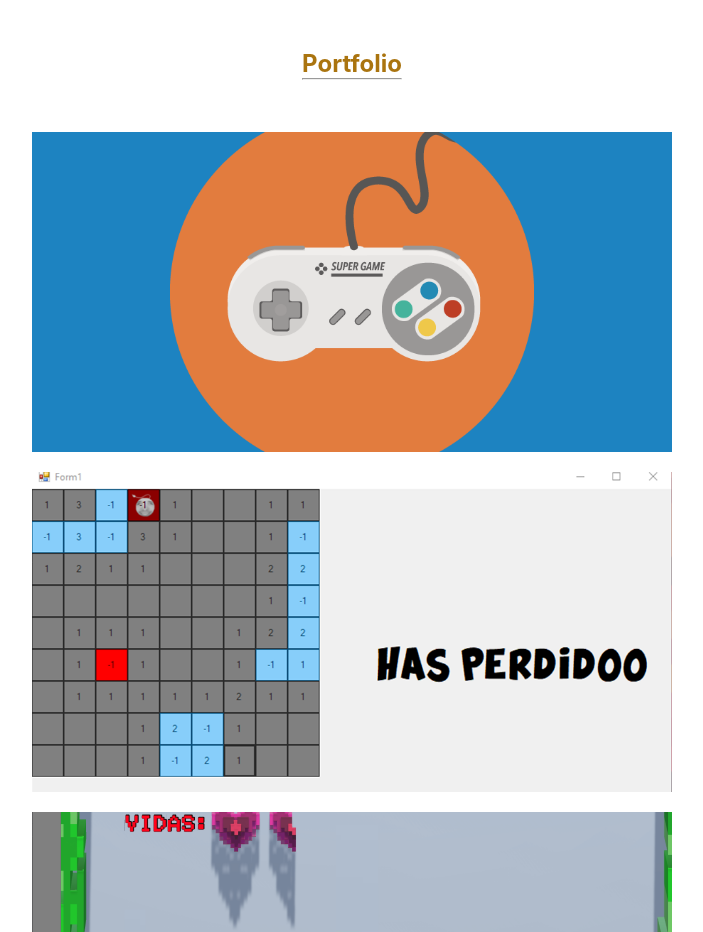
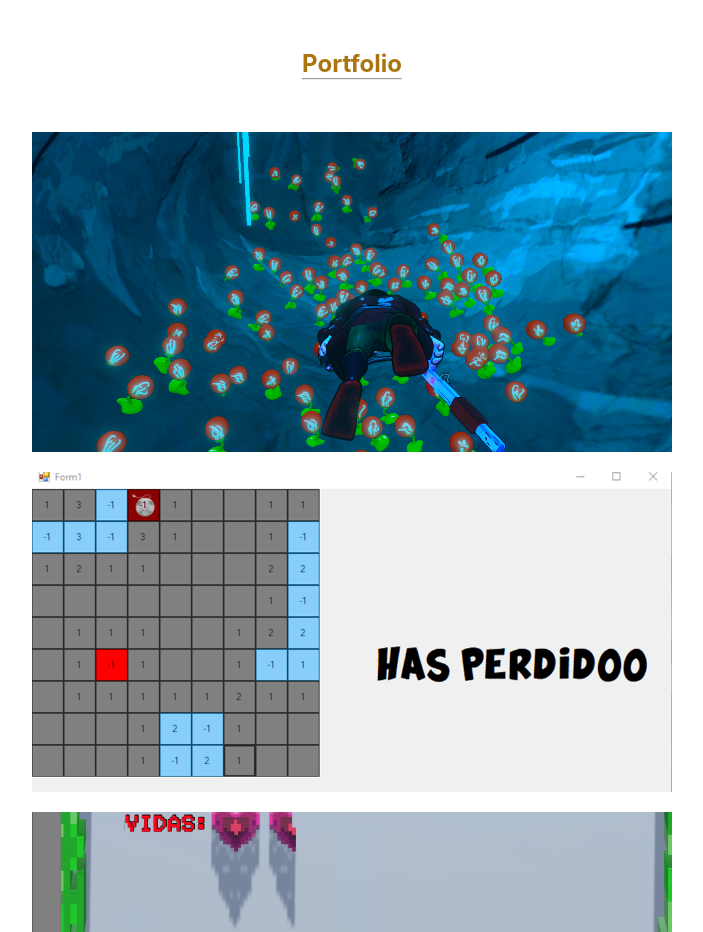
Before and after one commit to AlvaroSotos/RepositorioAlvaroSotos.github.io, a React (Create React App) app: page / in a window 1280 px wide. Shown: the part 860-1792 px from the top of the page, without its empty margins (288-991 px from the left). Built offline with nearby package versions, Linux system fonts and the light colour scheme.

Commit message:
portadas2

```diff
--- a/src/pages/page.js
+++ b/src/pages/page.js
@@ -2,7 +2,7 @@ import React from 'react';
 import { useThemeContext } from "../context/ThemeContext";
 import logoGit from "../Imagenes/logogit.png"
 import logoBitBucket from "../Imagenes/LogoBitbucket.png"
-import game from "../Imagenes/game.png";
+import game from "../Imagenes/InMonsters.png";
 import enRaya from "../Imagenes/3EnRaya.png";
 import palos from "../Imagenes/21Palos.png";
 import buscaminas from "../Imagenes/Buscaminas_4.png"
@@ -14,6 +14,7 @@ import mail from "../Imagenes/Mailbox-amico.svg"
 import Modal from 'react-modal';
 import YouTube from 'react-youtube';
 import Corto from "../Imagenes/WEB.png"
+import PortadaMonsters from "../Imagenes/MonstersOdyssey.png"
 
 
 import "../App.css"
@@ -101,7 +102,7 @@ const Page = () => {
 
 {/*copiar*/}
             <div className="modal">
-            <img src={game} alt="game" onClick={openModalGame}></img>
+            <img src={PortadaMonsters} alt="game" onClick={openModalGame}></img>
                 <Modal
                     isOpen={modalIsOpenGame}
                     onRequestClose={closeModal}
```
Also changed, not shown: src/Imagenes/InMonsters.png (added).
